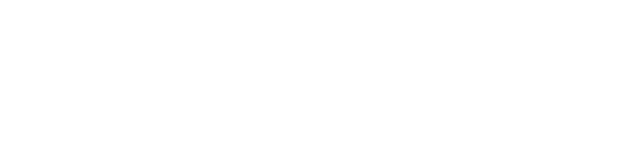
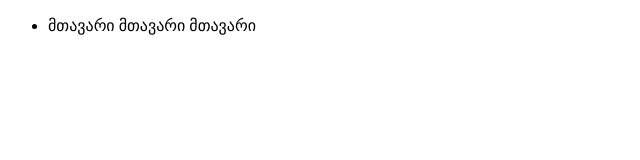
Before and after one commit to gigiesa/Lesson4, a plain HTML site: page index.html in a window 1280 px wide. Shown: the whole page, without its empty margins (0-640 px from the left). Drawn offline with Linux system fonts and the light colour scheme.

Commit message:
added header content and added css file

```diff
--- a/index.html
+++ b/index.html
@@ -4,8 +4,17 @@
 	<meta charset="utf-8">
 	<meta name="viewport" content="width=device-width, initial-scale=1">
 	<title>Lesson4</title>
+	<link rel="stylesheet" type="text/css" href="style.css">
 </head>
 <body>
-
+<header>
+	<ul>
+		<li>
+			<a>მთავარი</a>
+			<a>მთავარი</a>
+			<a>მთავარი</a>
+		</li>
+	</ul>
+</header>
 </body>
 </html>
--- /dev/null
+++ b/style.css
@@ -0,0 +1,3 @@
+a{
+	color: black;
+}
```
